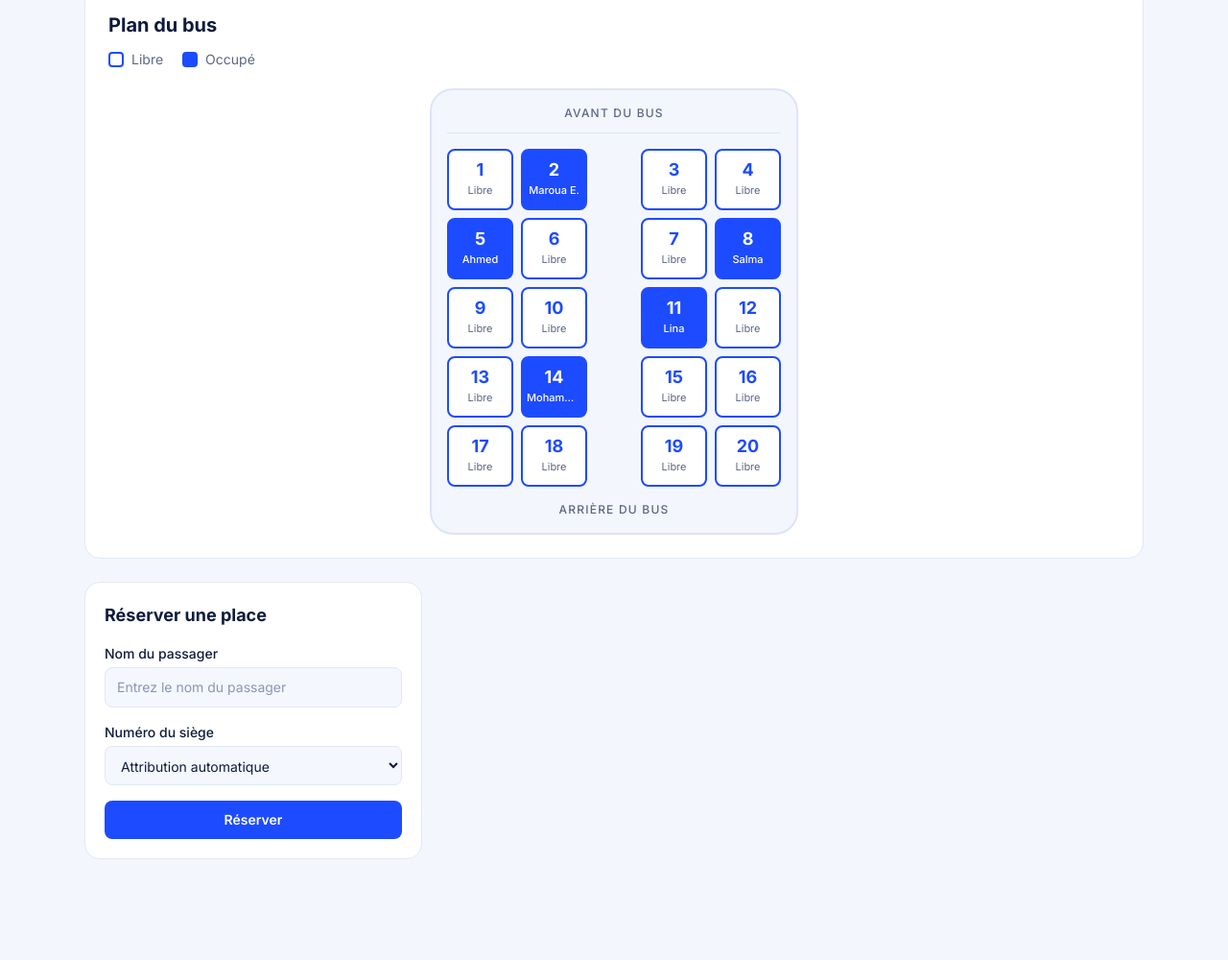
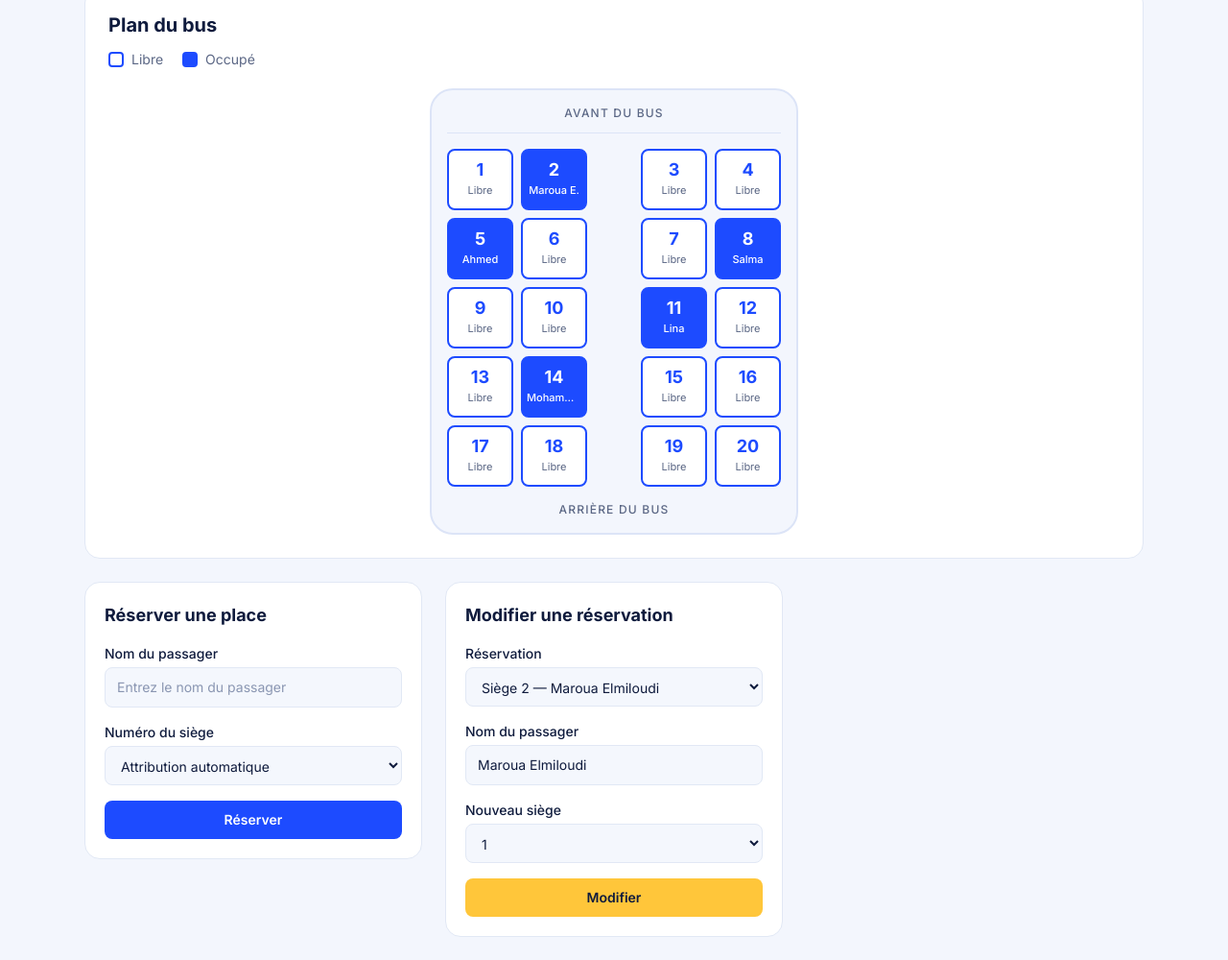
Before and after one commit to MAROUAELMILOUDI/BusDirect, a website: page index.html in a window 1280 px wide. Shown: the part 110-1110 px from the top of the page at 96% size. Before the commit the page ends 1029 px from the top, so only its background shows below. Drawn offline with nearby package versions, Linux system fonts and the light colour scheme.

Commit message:
Ajouter le formulaire de modification

```diff
--- a/index.html
+++ b/index.html
@@ -181,6 +181,51 @@
           <button type="button" class="w-full rounded-lg bg-[#1D4BFF] px-4 py-2.5 text-sm font-semibold text-white hover:bg-[#1639CC] focus:outline-none focus:ring-2 focus:ring-[#1D4BFF] focus:ring-offset-2">Réserver</button>
         </form>
       </section>
+            <section class="rounded-2xl border border-[#E1E8F5] bg-white p-5">
+        <h2 class="text-lg font-bold text-[#0F1B3D]">Modifier une réservation</h2>
+        <form action="#" class="mt-4 flex flex-col gap-4">
+          <div>
+            <label for="modifier-reservation" class="block text-sm font-medium text-[#0F1B3D]">Réservation</label>
+            <select id="modifier-reservation" class="mt-1 w-full rounded-lg border border-[#E1E8F5] bg-[#F4F7FD] px-3 py-2.5 text-sm text-[#0F1B3D] placeholder:text-[#8A96B2] focus:border-[#1D4BFF] focus:outline-none focus:ring-2 focus:ring-[#1D4BFF]/30">
+              <option value="2">Siège 2 — Maroua Elmiloudi</option>
+              <option value="5">Siège 5 — Ahmed</option>
+              <option value="8">Siège 8 — Salma</option>
+              <option value="11">Siège 11 — Lina</option>
+              <option value="14">Siège 14 — Mohammed</option>
+            </select>
+          </div>
+          <div>
+            <label for="modifier-nom" class="block text-sm font-medium text-[#0F1B3D]">Nom du passager</label>
+            <input id="modifier-nom" type="text" value="Maroua Elmiloudi" class="mt-1 w-full rounded-lg border border-[#E1E8F5] bg-[#F4F7FD] px-3 py-2.5 text-sm text-[#0F1B3D] placeholder:text-[#8A96B2] focus:border-[#1D4BFF] focus:outline-none focus:ring-2 focus:ring-[#1D4BFF]/30">
+          </div>
+          <div>
+            <label for="modifier-siege" class="block text-sm font-medium text-[#0F1B3D]">Nouveau siège</label>
+            <select id="modifier-siege" class="mt-1 w-full rounded-lg border border-[#E1E8F5] bg-[#F4F7FD] px-3 py-2.5 text-sm text-[#0F1B3D] placeholder:text-[#8A96B2] focus:border-[#1D4BFF] focus:outline-none focus:ring-2 focus:ring-[#1D4BFF]/30">
+              <option value="1">1</option>
+              <option value="2">2</option>
+              <option value="3">3</option>
+              <option value="4">4</option>
+              <option value="5">5</option>
+              <option value="6">6</option>
+              <option value="7">7</option>
+              <option value="8">8</option>
+              <option value="9">9</option>
+              <option value="10">10</option>
+              <option value="11">11</option>
+              <option value="12">12</option>
+              <option value="13">13</option>
+              <option value="14">14</option>
+              <option value="15">15</option>
+              <option value="16">16</option>
+              <option value="17">17</option>
+              <option value="18">18</option>
+              <option value="19">19</option>
+              <option value="20">20</option>
+            </select>
+          </div>
+          <button type="button" class="w-full rounded-lg bg-[#FFC63A] px-4 py-2.5 text-sm font-semibold text-[#0F1B3D] hover:bg-[#F5B511] focus:outline-none focus:ring-2 focus:ring-[#FFC63A] focus:ring-offset-2">Modifier</button>
+        </form>
+      </section>
   </main>
 </body>
 </html>
```
